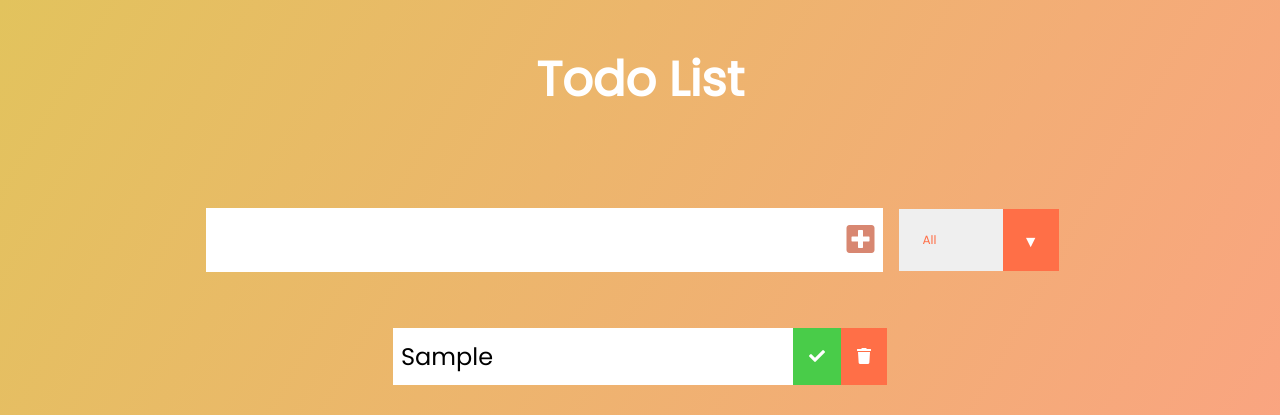
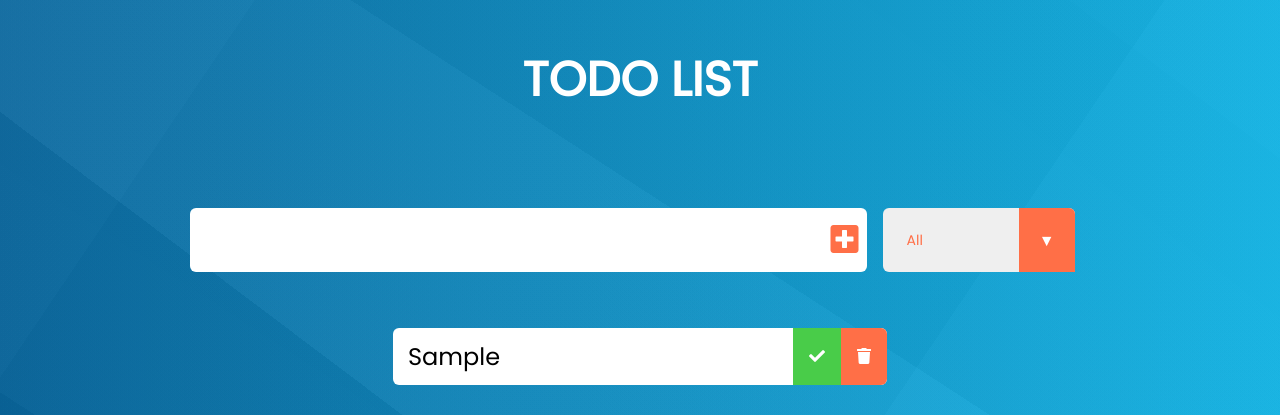
Before and after one commit to phamkevin04/todo-list-javascript, a plain HTML site: page index.html in a window 1280 px wide. Both pictures are taken after typing "Sample" into the empty fields and a click on the button 860 px from the left and 240 px from the top of the page. Shown: the top 415 px of the page. Drawn offline with Linux system fonts and the light colour scheme.

Commit message:
updated the UI a bit more on this; background color complex, update of the boxes to be a bit curved for modern look

```diff
--- a/style.css
+++ b/style.css
@@ -6,13 +6,15 @@
 }
 
 body {
-    background-image: linear-gradient(120deg, #e2c35d, #fda085);
+    /* background-image: linear-gradient(120deg, #e2c35d, #fda085); */
+    background: linear-gradient(217deg, rgba(233, 233, 233, 0.04) 0%, rgba(233, 233, 233, 0.04) 9%,rgba(203, 203, 203, 0.04) 9%, rgba(203, 203, 203, 0.04) 18%,rgba(213, 213, 213, 0.04) 18%, rgba(213, 213, 213, 0.04) 61%,rgba(4, 4, 4, 0.04) 61%, rgba(4, 4, 4, 0.04) 100%),linear-gradient(213deg, rgba(54, 54, 54, 0.04) 0%, rgba(54, 54, 54, 0.04) 37%,rgba(205, 205, 205, 0.04) 37%, rgba(205, 205, 205, 0.04) 61%,rgba(216, 216, 216, 0.04) 61%, rgba(216, 216, 216, 0.04) 75%,rgba(103, 103, 103, 0.04) 75%, rgba(103, 103, 103, 0.04) 100%),linear-gradient(304deg, rgba(127, 127, 127, 0.04) 0%, rgba(127, 127, 127, 0.04) 5%,rgba(199, 199, 199, 0.04) 5%, rgba(199, 199, 199, 0.04) 36%,rgba(103, 103, 103, 0.04) 36%, rgba(103, 103, 103, 0.04) 86%,rgba(183, 183, 183, 0.04) 86%, rgba(183, 183, 183, 0.04) 100%),linear-gradient(90deg, rgb(1, 100, 158),rgb(10, 183, 235));
     color: white;
     min-height: 100vh;
 }
 
 header {
     font-size: 24px;
+    text-transform: uppercase;
 }
 
 .footer-container {
@@ -37,15 +39,30 @@ form input, form button {
 }
 
 form button {
-    color: #d88771;
+    /* color: #d88771; */
+    color: #ff6f47;
     background: white;
     cursor: pointer;
     transition: all 0.3s ease;
 }
 
 form button:hover {
-    background: #d88771;
+    background-color: #ff6f47;
     color: white;
+}
+
+option {
+    font-size: 16px;
+}
+
+.todo-input { /* slight curve on the left side of the input text field */
+    border-top-left-radius: 6px;
+    border-bottom-left-radius: 6px;
+}
+
+.todo-button {
+    border-top-right-radius: 6px;
+    border-bottom-right-radius: 6px;
 }
 
 .todo-container {
@@ -99,11 +116,20 @@ form button:hover {
 }
 
 .todo-item {
-    padding: 0 8px;
+    padding: 0 15px;
+}
+
+.todo {
+    border-radius: 6px;
 }
 
 .fa-trash, .fa-check {
     pointer-events: none; /* prevents clicking on the icon */
+}
+
+.trash-btn { /* slight curve on the end of the trash butotn on the right */
+    border-top-right-radius: 6px;
+    border-bottom-right-radius: 6px;
 }
 
 .social-icons {
@@ -151,10 +177,11 @@ select {
 
 select {
     color: #ff6f47;
-    width: 10rem;
+    width: 12rem;
     cursor: pointer;
     padding: 24px; /* was 16px */
-    font-size: 12px;
+    font-size: 14px;
+    border-radius: 6px;
 }
 
 .select::after {
@@ -167,6 +194,8 @@ select {
     pointer-events: none;
     transition: all 0.3s ease;
     height: 32px;
+    border-top-right-radius: 6px;
+    border-bottom-right-radius: 6px;
 }
 
 .select:hover::after {
@@ -174,7 +203,7 @@ select {
     color: #ff6f47;
 }
 
-@media only screen and (max-width: 600px) {
+@media only screen and (max-width: 768px) {
     .todo-input {
         width: 225px;
         margin-left: 10px;
@@ -182,6 +211,7 @@ select {
 
     select {
         width: 90px;
+        font-size: 12px;
     }
 
     .todo-item {
```
Also changed, not shown: index.html (line endings or trailing spaces).
